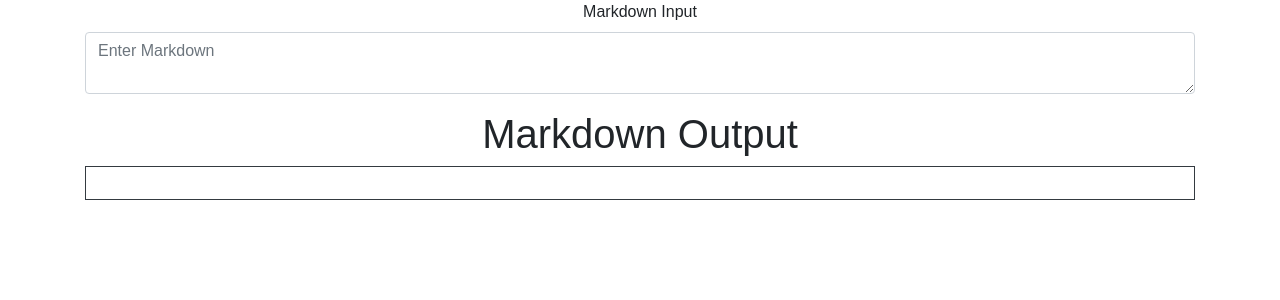
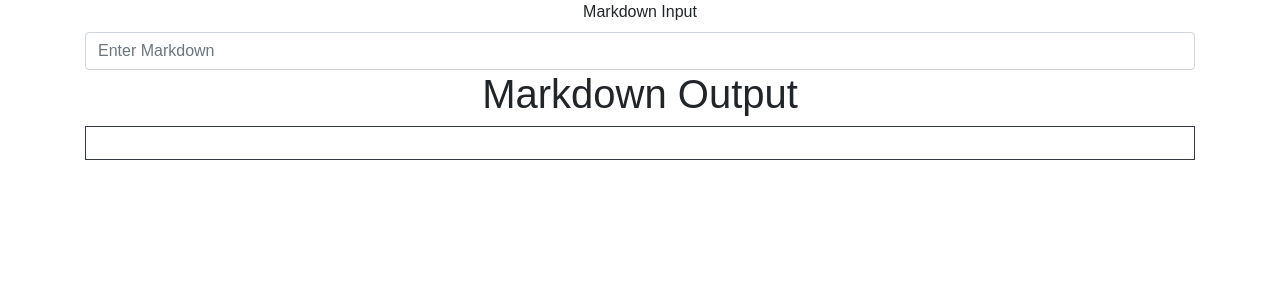
Before and after one commit to Jebbss/markdown_previewer, a React (Create React App) app: page / in a window 1280 px wide. Shown: the top 300 px of the page. Built offline with nearby package versions, Linux system fonts and the light colour scheme.

Commit message:
npm upgrade

```diff
--- a/src/App.js
+++ b/src/App.js
@@ -1,10 +1,7 @@
 import React, { Component } from 'react';
 import './App.css';
-import FormGroup from 'react-bootstrap/lib/FormGroup';
-import ControlLabel from 'react-bootstrap/lib/ControlLabel';
-import FormControl from 'react-bootstrap/lib/FormControl';
-
-let marked = require("marked");
+import Form from 'react-bootstrap/Form';
+import { marked } from 'marked';
 
 class App extends Component {
 
@@ -20,16 +17,16 @@ class App extends Component {
     return (
       <div className="App container">
         <div>
-          <FormGroup controlId="FormControlsTextArea">
-            <ControlLabel>Markdown Input</ControlLabel>
-            <FormControl componentClass="textarea" placeholder="Enter Markdown"
+          <Form.Group controlId="FormControlsTextArea">
+            <Form.Label>Markdown Input</Form.Label>
+            <Form.Control componentClass="textarea" placeholder="Enter Markdown"
             value = {this.state.markdown} onChange = {(event)=>this.updateMarkdown(event.target.value)}
-            ></FormControl>
-          </FormGroup>
+            ></Form.Control>
+          </Form.Group>
         </div>
         <div>
           <h1>Markdown Output</h1>
-          <div className = "border border-dark output" dangerouslySetInnerHTML = {{__html: marked(this.state.markdown)}}>
+          <div className = "border border-dark output" dangerouslySetInnerHTML = {{__html: marked.parse(this.state.markdown)}}>
           </div>
         </div>
       </div>
```
Also changed, not shown: package.json (+17 -5 lines), 2 other files (tests, documents, lock files or other folders).
